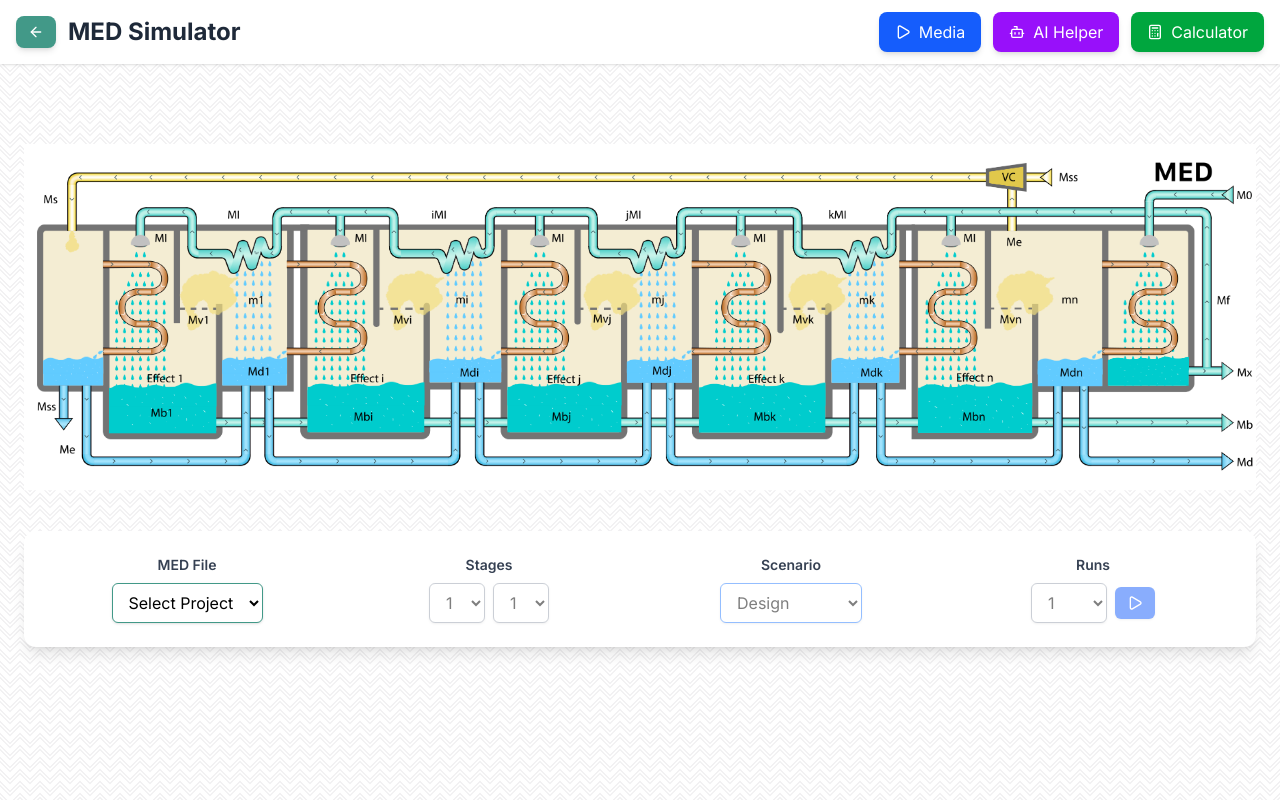
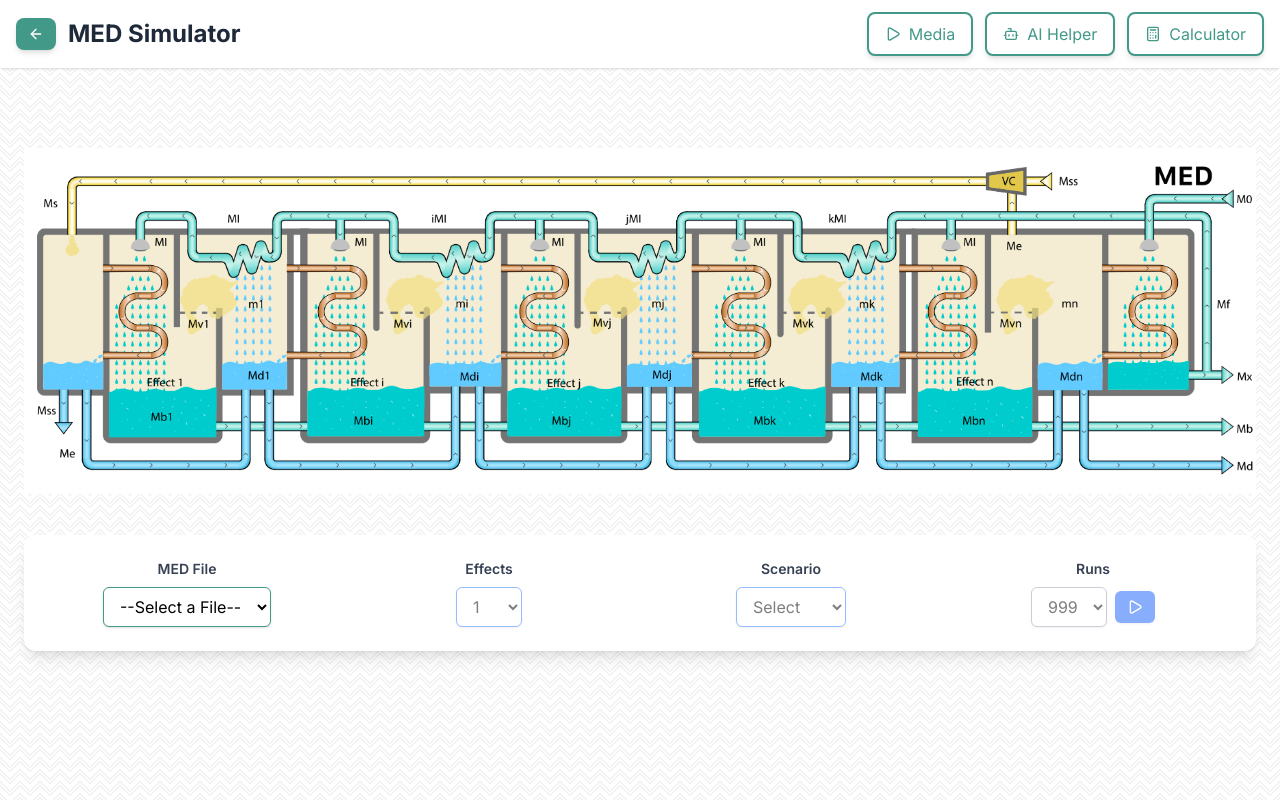
Before and after one commit to Gintoki55/balance2, a Next.js app: page /medpage in a window 1280 px wide. Shown: the top 800 px of the page. Built offline with nearby package versions, Linux system fonts and the light colour scheme.

Commit message:
simple changes

```diff
--- a/src/app/loading.jsx
+++ b/src/app/loading.jsx
@@ -2,14 +2,14 @@ import Image from "next/image";
 
 export default function Loading() {
   return (
-    <main className="my-12 flex flex-col items-center gap-y-12 py-8 mx-2 sm:mx-6 lg:mx-16 xl:mx-28">
+      <div className="flex justify-center items-center min-h-[500px]">
         <Image
-        src={`/images/ds-animation.gif`}
+          src={`/animation/ds-animation.gif`}
           width={140}
           height={140}
           alt="DS animation"
           priority
         />
-    </main>
+      </div>
   );
 }
--- a/src/app/medpage/page.jsx
+++ b/src/app/medpage/page.jsx
@@ -6,10 +6,11 @@ import { Play } from "lucide-react";
 import Lottie from "lottie-react";
 import animationData from "../../../public/animation/med.json";
 
+import { runData, effectsData, scenarioData,MEDFile} from "@/data/allData";
+
 export default function MsfPage() {
   const [medFile, setMedFile] = useState("");
-  const [stage1, setStage1] = useState("");
-  const [stage2, setStage2] = useState("");
+  const [effects, setEffects] = useState("");
   const [scenario, setScenario] = useState("");
   const [runs, setRuns] = useState("");
 
@@ -40,42 +41,31 @@ export default function MsfPage() {
               onChange={(e) => setMedFile(e.target.value)}
               className="px-3 py-2 border border-[#429988] rounded-md shadow-sm focus:outline-none focus:ring-2 focus:ring-[#429988] bg-white text-black"
             >
-              <option value="">Select Project</option>
-              <option value="project1">Project 1</option>
-              <option value="project2">Project 2</option>
-              <option value="project3">Project 3</option>
-              <option value="project4">Project 4</option>
-              <option value="project5">Project 5</option>
-              <option value="project6">Project 6</option>
-              <option value="project7">Project 7</option>
+                <option value="">--Select a File--</option>
+              {MEDFile.map((MED, index) => (
+
+                  <option key={index} value={MED}>
+                    {MED}
+                  </option>
+                ))}
             </select>
           </div>
 
-          {/* Stages */}
+          {/* Effects */}
           <div className="flex flex-col items-center">
-            <label className="text-sm font-semibold text-gray-700 mb-2">Stages</label>
-            <div className="flex gap-2">
+            <label className="text-sm font-semibold text-gray-700 mb-2">Effects</label>
             <select
-                value={stage1}
-                onChange={(e) => setStage1(e.target.value)}
+              value={effects}
+              onChange={(e) => setEffects(e.target.value)}
               disabled={isDisabled}
-                className="px-3 py-2 border border-gray-400 rounded-md shadow-sm focus:outline-none focus:ring-2 focus:ring-gray-500 bg-white text-black disabled:opacity-50 disabled:cursor-not-allowed"
+              className="px-3 py-2 border border-blue-500 rounded-md shadow-sm focus:outline-none focus:ring-2 focus:ring-blue-500 bg-white text-black disabled:opacity-50 disabled:cursor-not-allowed"
             >
-                <option value="">1</option>
-                <option value="2">2</option>
-                <option value="3">3</option>
+               {effectsData.map((effect, index) => (
+                  <option key={index} value={effects}>
+                    {effect}
+                  </option>
+                ))}
             </select>
-              <select
-                value={stage2}
-                onChange={(e) => setStage2(e.target.value)}
-                disabled={isDisabled}
-                className="px-3 py-2 border border-gray-400 rounded-md shadow-sm focus:outline-none focus:ring-2 focus:ring-gray-500 bg-white text-black disabled:opacity-50 disabled:cursor-not-allowed"
-              >
-                <option value="">1</option>
-                <option value="2">2</option>
-                <option value="3">3</option>
-              </select>
-            </div>
           </div>
 
           {/* Scenario */}
@@ -87,9 +77,11 @@ export default function MsfPage() {
               disabled={isDisabled}
               className="px-3 py-2 border border-blue-500 rounded-md shadow-sm focus:outline-none focus:ring-2 focus:ring-blue-500 bg-white text-black disabled:opacity-50 disabled:cursor-not-allowed"
             >
-              <option value="">Design</option>
-              <option value="Optimization">Optimization</option>
-              <option value="Simulation">Simulation</option>
+              {scenarioData.map((scenario, index) => (
+                  <option key={index} value={scenario}>
+                    {scenario}
+                  </option>
+              ))}
             </select>
           </div>
 
@@ -103,9 +95,11 @@ export default function MsfPage() {
           disabled={isDisabled}
           className="px-3 py-2 border border-gray-400 rounded-md shadow-sm focus:outline-none focus:ring-2 focus:ring-gray-500 bg-white text-black disabled:opacity-50 disabled:cursor-not-allowed"
         >
-                <option value="">1</option>
-                <option value="55">55</option>
-                <option value="999">999</option>
+          {runData.map((run, index) => (
+            <option key={index} value={run}>
+              {run}
+            </option>
+          ))}
         </select>
         <button
           disabled={isDisabled}
--- a/src/app/msfpage/page.jsx
+++ b/src/app/msfpage/page.jsx
@@ -5,6 +5,8 @@ import Image from "next/image";
 import { Play } from "lucide-react";
 import Lottie from "lottie-react";
 import animationData from "../../../public/animation/msf.json";
+
+import { runData, stageData1,stageData2, scenarioData,MSFFile } from "@/data/allData";
 export default function MsfPage() {
     const [msfFile, setMsfFile] = useState("");
     const [stage1, setStage1] = useState("");
@@ -32,7 +34,7 @@ export default function MsfPage() {
 
         <div className="mt-10 bg-white rounded-xl shadow-lg p-6 grid grid-cols-2 sm:grid-cols-4 gap-6 justify-items-center">
 
-                  {/* MED File */}
+                  {/* MSF File */}
                   <div className="flex flex-col items-center">
                     <label className="text-sm font-semibold text-gray-700 mb-2">MSF File</label>
                     <select
@@ -40,14 +42,12 @@ export default function MsfPage() {
                       onChange={(e) => setMsfFile(e.target.value)}
                       className="px-3 py-2 border border-[#429988] rounded-md shadow-sm focus:outline-none focus:ring-2 focus:ring-[#429988] bg-white text-black"
                     >
-                      <option value="">Select Project</option>
-                      <option value="project1">Project 1</option>
-                      <option value="project2">Project 2</option>
-                      <option value="project3">Project 3</option>
-                      <option value="project4">Project 4</option>
-                      <option value="project5">Project 5</option>
-                      <option value="project6">Project 6</option>
-                      <option value="project7">Project 7</option>
+                       <option value="">--Select a File--</option>
+                       {MSFFile.map((MSF, index) => (
+                          <option key={index} value={MSF}>
+                            {MSF}
+                          </option>
+                        ))}
                     </select>
                   </div>
 
@@ -61,9 +61,11 @@ export default function MsfPage() {
                         disabled={isDisabled}
                         className="px-3 py-2 border border-gray-400 rounded-md shadow-sm focus:outline-none focus:ring-2 focus:ring-gray-500 bg-white text-black disabled:opacity-50 disabled:cursor-not-allowed"
                       >
-                        <option value="">1</option>
-                        <option value="2">2</option>
-                        <option value="3">3</option>
+                        {stageData1.map((stage1, index) => (
+                          <option key={index} value={stage1}>
+                            {stage1}
+                          </option>
+                        ))}
                       </select>
                       <select
                         value={stage2}
@@ -71,9 +73,11 @@ export default function MsfPage() {
                         disabled={isDisabled}
                         className="px-3 py-2 border border-gray-400 rounded-md shadow-sm focus:outline-none focus:ring-2 focus:ring-gray-500 bg-white text-black disabled:opacity-50 disabled:cursor-not-allowed"
                       >
-                        <option value="">1</option>
-                        <option value="2">2</option>
-                        <option value="3">3</option>
+                        {stageData2.map((stage2, index) => (
+                          <option key={index} value={stage2}>
+                            {stage2}
+                          </option>
+                        ))}
                       </select>
                     </div>
                   </div>
@@ -87,9 +91,11 @@ export default function MsfPage() {
                     disabled={isDisabled}
                     className="px-3 py-2 border border-blue-500 rounded-md shadow-sm focus:outline-none focus:ring-2 focus:ring-blue-500 bg-white text-black disabled:opacity-50 disabled:cursor-not-allowed"
                   >
-                      <option value="">Design</option>
-                      <option value="Optimization">Optimization</option>
-                      <option value="Simulation">Simulation</option>
+                    {scenarioData.map((scenario, index) => (
+                        <option key={index} value={scenario}>
+                          {scenario}
+                        </option>
+                    ))}
                   </select>
                 </div>
 
@@ -103,9 +109,11 @@ export default function MsfPage() {
               disabled={isDisabled}
               className="px-3 py-2 border border-gray-400 rounded-md shadow-sm focus:outline-none focus:ring-2 focus:ring-gray-500 bg-white text-black disabled:opacity-50 disabled:cursor-not-allowed"
             >
-                        <option value="">1</option>
-                        <option value="55">55</option>
-                        <option value="999">999</option>
+              {runData.map((run, index) => (
+                <option key={index} value={run}>
+                  {run}
+                </option>
+              ))}
             </select>
             <button
               disabled={isDisabled}
@@ -115,7 +123,6 @@ export default function MsfPage() {
             </button>
           </div>
     </div>
-
         </div>
         </div>
       </div>
--- a/src/app/ropage/page.jsx
+++ b/src/app/ropage/page.jsx
@@ -5,10 +5,11 @@ import Image from "next/image";
 import { Play } from "lucide-react";
 import Lottie from "lottie-react";
 import animationData from "../../../public/animation/roa.json";
+
+import { runData, scenarioDataRoa, elements, ROAFile } from "@/data/allData";
 export default function RoPage() {
       const [roaFile, setRoaFile] = useState("");
-      const [stage1, setStage1] = useState("");
-      const [stage2, setStage2] = useState("");
+      const [element, setElement] = useState("");
       const [scenario, setScenario] = useState("");
       const [runs, setRuns] = useState("");
 
@@ -33,7 +34,7 @@ export default function RoPage() {
 
         <div className="mt-10 bg-white rounded-xl shadow-lg p-6 grid grid-cols-2 sm:grid-cols-4 gap-6 justify-items-center">
 
-                  {/* MED File */}
+                  {/* ROA File */}
                   <div className="flex flex-col items-center">
                     <label className="text-sm font-semibold text-gray-700 mb-2">ROA File</label>
                     <select
@@ -41,42 +42,30 @@ export default function RoPage() {
                       onChange={(e) => setRoaFile(e.target.value)}
                       className="px-3 py-2 border border-[#429988] rounded-md shadow-sm focus:outline-none focus:ring-2 focus:ring-[#429988] bg-white text-black"
                     >
-                      <option value="">Select Project</option>
-                      <option value="project1">Project 1</option>
-                      <option value="project2">Project 2</option>
-                      <option value="project3">Project 3</option>
-                      <option value="project4">Project 4</option>
-                      <option value="project5">Project 5</option>
-                      <option value="project6">Project 6</option>
-                      <option value="project7">Project 7</option>
+                      <option value="">--Select a File--</option>
+                      {ROAFile.map((ROA, index) => (
+                          <option key={index} value={ROA}>
+                            {ROA}
+                          </option>
+                        ))}
                     </select>
                   </div>
 
-                  {/* Stages */}
+                  {/* Elements */}
                   <div className="flex flex-col items-center">
-                    <label className="text-sm font-semibold text-gray-700 mb-2">Stages</label>
-                    <div className="flex gap-2">
+                    <label className="text-sm font-semibold text-gray-700 mb-2">Elements</label>
                     <select
-                        value={stage1}
-                        onChange={(e) => setStage1(e.target.value)}
+                      value={element}
+                      onChange={(e) => setElement(e.target.value)}
                       disabled={isDisabled}
-                        className="px-3 py-2 border border-gray-400 rounded-md shadow-sm focus:outline-none focus:ring-2 focus:ring-gray-500 bg-white text-black disabled:opacity-50 disabled:cursor-not-allowed"
+                      className="px-3 py-2 border border-blue-500 rounded-md shadow-sm focus:outline-none focus:ring-2 focus:ring-                      blue-500 bg-white text-black disabled:opacity-50 disabled:cursor-not-allowed"
                     >
-                        <option value="">1</option>
-                        <option value="2">2</option>
-                        <option value="3">3</option>
+                       {elements.map((element, index) => (
+                          <option key={index} value={element}>
+                            {element}
+                          </option>
+                        ))}
                     </select>
-                      <select
-                        value={stage2}
-                        onChange={(e) => setStage2(e.target.value)}
-                        disabled={isDisabled}
-                        className="px-3 py-2 border border-gray-400 rounded-md shadow-sm focus:outline-none focus:ring-2 focus:ring-gray-500 bg-white text-black disabled:opacity-50 disabled:cursor-not-allowed"
-                      >
-                        <option value="">1</option>
-                        <option value="2">2</option>
-                        <option value="3">3</option>
-                      </select>
-                    </div>
                   </div>
 
                  {/* Scenario */}
@@ -88,9 +77,11 @@ export default function RoPage() {
                     disabled={isDisabled}
                     className="px-3 py-2 border border-blue-500 rounded-md shadow-sm focus:outline-none focus:ring-2 focus:ring-blue-500 bg-white text-black disabled:opacity-50 disabled:cursor-not-allowed"
                   >
-                      <option value="">Design</option>
-                      <option value="Optimization">Optimization</option>
-                      <option value="Simulation">Simulation</option>
+                    {scenarioDataRoa.map((scenario, index) => (
+                        <option key={index} value={scenario}>
+                          {scenario}
+                        </option>
+                    ))}
                   </select>
                 </div>
 
@@ -104,9 +95,11 @@ export default function RoPage() {
               disabled={isDisabled}
               className="px-3 py-2 border border-gray-400 rounded-md shadow-sm focus:outline-none focus:ring-2 focus:ring-gray-500 bg-white text-black disabled:opacity-50 disabled:cursor-not-allowed"
             >
-                        <option value="">1</option>
-                        <option value="55">55</option>
-                        <option value="999">999</option>
+              {runData.map((run, index) => (
+                <option key={index} value={run}>
+                  {run}
+                </option>
+              ))}
             </select>
             <button
               disabled={isDisabled}
--- a/src/components/stationheader.jsx
+++ b/src/components/stationheader.jsx
@@ -23,19 +23,19 @@ export default function StationHeader({ title }) {
       {/* أزرار إضافية */}
       <div className="flex flex-wrap gap-2 sm:gap-3 w-full sm:w-auto justify-center">
         <Link href="/mediapage">
-        <button className="flex items-center gap-2 bg-blue-600 text-white px-3 sm:px-4 py-2 rounded-lg shadow-md
-                           hover:bg-blue-700 active:scale-95 transition cursor-pointer">
+        <button className="flex items-center gap-2 bg-[#ffffff] text-[#429988] hover:text-white border-2 border-[#429988] px-3 sm:px-4 py-2 rounded-lg shadow-md
+                           hover:bg-[#367c6e] active:scale-95 transition cursor-pointer">
           <Play className="w-4 h-4" /> Media
         </button>
         </Link>
 
-        <button className="flex items-center gap-2 bg-purple-600 text-white px-3 sm:px-4 py-2 rounded-lg shadow-md
-                           hover:bg-purple-700 active:scale-95 transition cursor-pointer">
+        <button className="flex items-center gap-2 bg-[#ffffff] text-[#429988] hover:text-white border-2 border-[#429988]  px-3 sm:px-4 py-2 rounded-lg shadow-md
+                          hover:bg-[#367c6e] active:scale-95 transition cursor-pointer">
           <Bot className="w-4 h-4" /> AI Helper
         </button>
 
         <Link href="/calculator">
-          <button className="flex items-center gap-2 bg-green-600 text-white px-3 sm:px-4 py-2 rounded-lg shadow-md
+          <button className="flex items-center gap-2 bg-[#ffffff] text-[#429988] hover:text-white border-2 border-[#429988]  px-3 sm:px-4 py-2 rounded-lg shadow-md
                              hover:bg-green-700 active:scale-95 transition cursor-pointer">
             <Calculator className="w-4 h-4" /> Calculator
           </button>
--- /dev/null
+++ b/src/data/allData.js
@@ -0,0 +1,109 @@
+const runData = [999, 500, 100, 10, 1];
+
+const scenarioData = ["Select", "Design", "Demand", "Energy", "Rating"];
+
+const scenarioDataRoa = [
+  "Select",
+  "Design",
+  "Demand",
+  "Energy",
+  "Rating",
+  "Permeability",
+];
+
+const saveForAdminData = [
+  "Plant 1",
+  "Plant 2",
+  "Plant 3",
+  "Plant 4",
+  "Plant 5",
+  "Plant 6",
+  "Plant 7",
+  "Plant 8",
+  "Plant 9",
+  "Plant 10",
+  "Plant 11",
+  "Plant 12",
+  "Plant 13",
+  "Plant 14",
+  "Plant 15",
+  "Plant 16",
+  "Plant 17",
+  "Plant 18",
+  "Plant 19",
+  "Plant 20",
+  "New Plant",
+];
+
+const saveToData = [
+  "Project 1",
+  "Project 2",
+  "Project 3",
+  "Table 1",
+  "Table 2",
+  "Table 3",
+  "Table 4",
+  "Table 5",
+  "Table 6",
+  "Table 7",
+  "Table 8",
+  "Table 9",
+  "Table 10",
+  "Table 11",
+  "Table 12",
+  "Table 13",
+  "Table 14",
+  "Table 15",
+  "Table 16",
+  "Table 17",
+  "Table 18",
+  "Table 19",
+  "Table 20",
+];
+
+const effectsData = [
+  1, 2, 3, 4, 5, 6, 7, 8, 9, 10, 11, 12, 13, 14, 15, 16, 17, 18, 19, 20, 21, 22,
+  23, 24, 25, 26, 27, 28, 29, 30,
+];
+
+const stageData1= [  1, 2, 3, 4, 5, 6, 7, 8, 9, 10, 11, 12, 13, 14, 15, 16, 17, 18, 19, 20, 21, 22,
+  23, 24, 25, 26, 27, 28, 29, 30,
+];
+const stageData2= [  1, 2, 3, 4, 5, 6, 7, 8, 9, 10, 11, 12, 13, 14, 15, 16, 17, 18, 19, 20, 21, 22,
+  23, 24, 25, 26, 27, 28, 29, 30,
+];
+
+const elements = [1, 2, 3, 4, 5, 6, 7, 8, 9];
+
+const MEDFile = [
+    "New Plant",
+    "Plant 1",
+    "Plant 2",
+    "Plant 3",
+    "Plant 4",
+    "Plant 5",
+    "Plant 6",
+    "Plant 7",
+    "Plant 10",
+];
+const MSFFile = [
+    "New Plant",
+    "Plant 1",
+    "Plant 2",
+    "Plant 3",
+    "Plant 4",
+    "Plant 20",
+];
+const ROAFile = [
+    "New Plant",
+    "Plant 2",
+    "Plant 3",
+    "Plant 4",
+    "Plant 11",
+    "Plant 19",
+    "Plant 20",
+];
+
+
+
+export {runData , scenarioData, scenarioDataRoa, saveForAdminData, saveToData, stageData1,stageData2,effectsData, elements, MEDFile, MSFFile, ROAFile};
--- a/src/data/runData.js
+++ /dev/null
@@ -1,3 +0,0 @@
-const runData = [999, 500, 100, 10, 1];
-
-export default runData;
--- a/src/data/scenarioData.js
+++ /dev/null
@@ -1,12 +0,0 @@
-const scenarioData = ["Select", "Design", "Demand", "Energy", "Rating"];
-
-export const scenarioDataRoa = [
-  "Select",
-  "Design",
-  "Demand",
-  "Energy",
-  "Rating",
-  "Permeability",
-];
-
-export default scenarioData;
--- a/src/data/stageData.js
+++ /dev/null
@@ -1,6 +0,0 @@
-const stageData = [
-  1, 2, 3, 4, 5, 6, 7, 8, 9, 10, 11, 12, 13, 14, 15, 16, 17, 18, 19, 20, 21, 22,
-  23, 24, 25, 26, 27, 28, 29, 30,
-];
-
-export default stageData;
```
Also changed, not shown: src/data/saveForAdminData.js (deleted, +0 -25 lines), src/data/saveToData.js (deleted, +0 -27 lines). Lines whose indentation alone changed are shown as unchanged.
